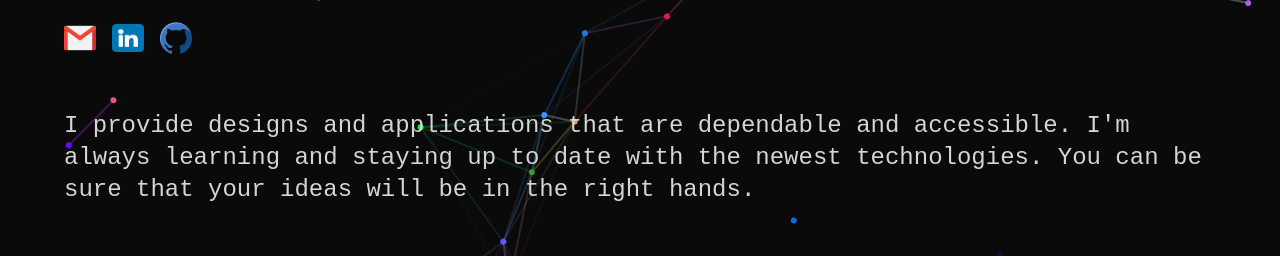
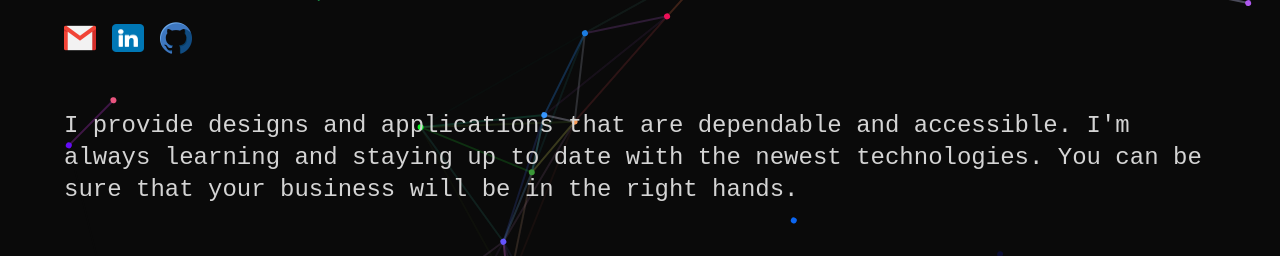
Before and after one commit to joayo13/portfolio, a React (Create React App) app: page / in a window 1280 px wide. Shown: the part 154-410 px from the top of the page. Built offline with nearby package versions, Linux system fonts and the light colour scheme.

Commit message:
added business to intro para

```diff
--- a/src/Home.js
+++ b/src/Home.js
@@ -54,7 +54,7 @@ function Home() {
                       <img className='w-8 h-8' src={github}></img>
                     </a>
                   </span>
-                <p className='pt-10 text-2xl'>I provide designs and applications that are dependable and accessible. I'm always learning and staying up to date with the newest technologies. You can be sure that your ideas will be in the right hands.</p>
+                <p className='pt-10 text-2xl'>I provide designs and applications that are dependable and accessible. I'm always learning and staying up to date with the newest technologies. You can be sure that your business will be in the right hands.</p>
                 </div>
             </section>
             <section style={loadedName ? {animation: 'fade-in 0.5s forwards 300ms'} : null} className='max-w-6xl opacity-0 mx-auto mono z-20 relative'>
```
